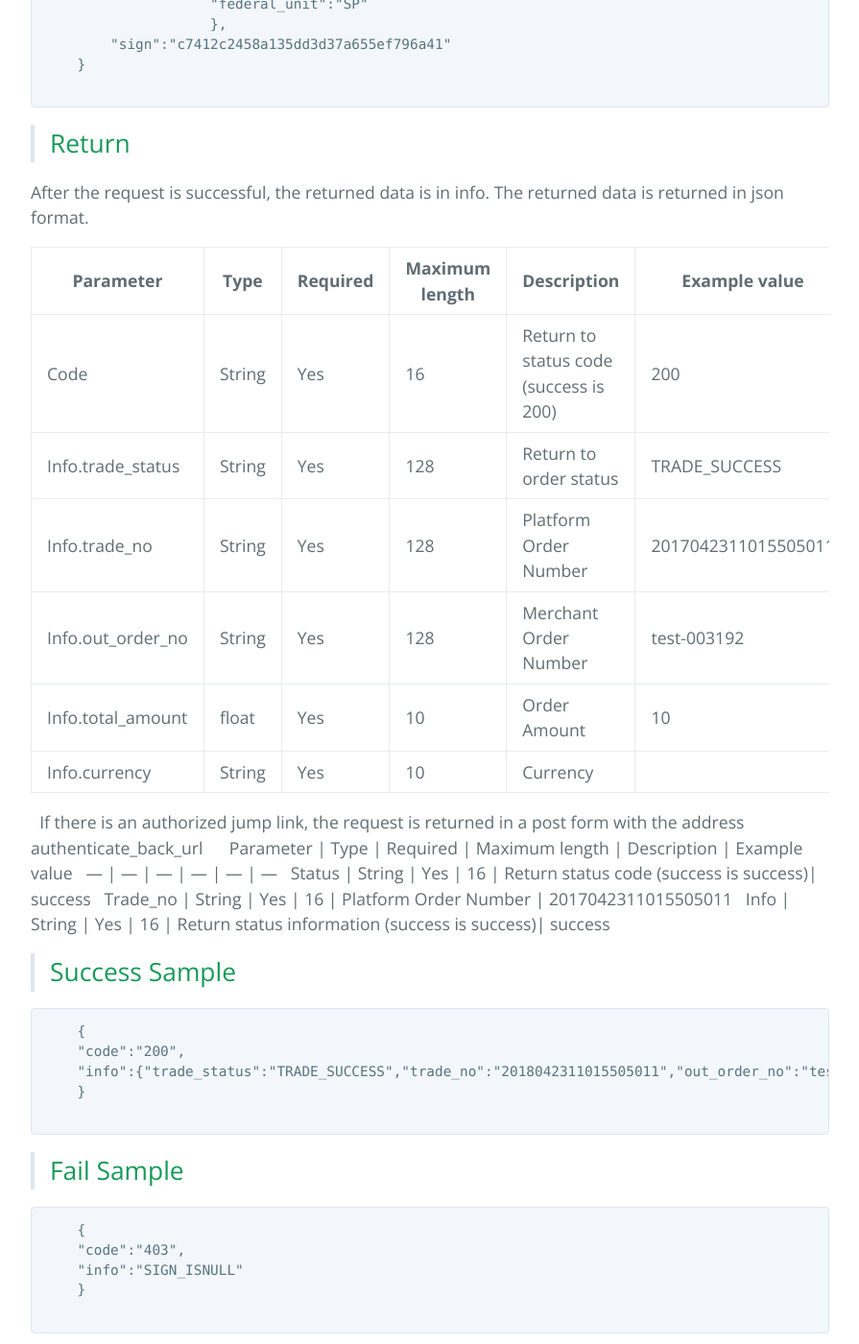
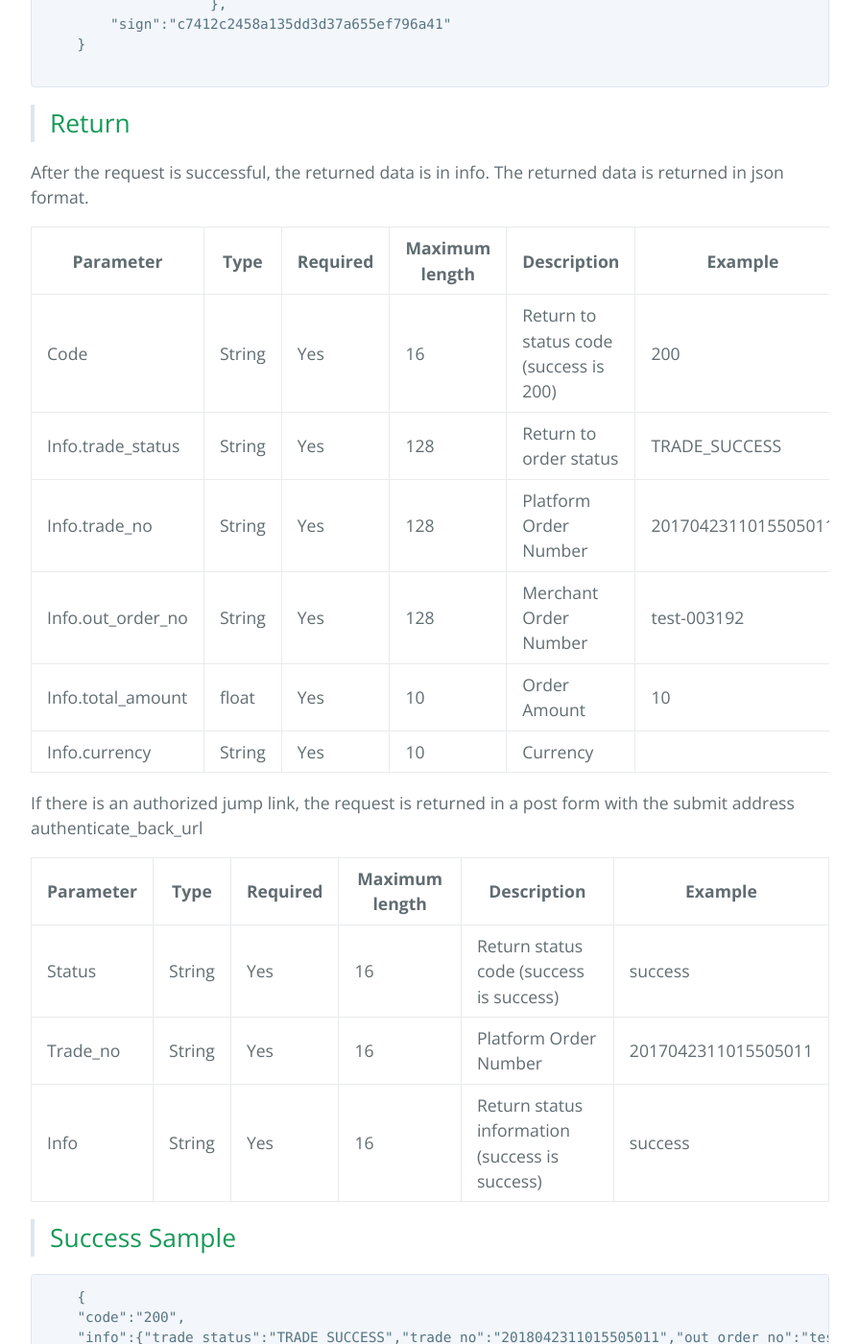
Before and after one commit to pagsmile/pagsmile.github.io, a Jekyll site: the page built from en/api/DriectCreditCard.md, in a window 1280 px wide and 1400 px high, scrolled down 4015 px. Shown: the whole window at 96% size, without its empty margins (192-1087 px from the left). Built offline with Jekyll 4.4.1, drawn with Linux system fonts in a browser that asks for light colours; our own code applies the rules of GitHub Pages for plain Markdown files; some of the changed text lies outside the part shown.

Commit message:
Update DriectCreditCard.md

```diff
--- a/en/api/DriectCreditCard.md
+++ b/en/api/DriectCreditCard.md
@@ -15,10 +15,10 @@
 
 >## Request Parameters
 
-Parameter | Type | Required | Maximum length | Description | Example value
+Parameter | Type | Required | Maximum length | Description | Example
 --- | --- | --- | --- | --- | ---
-Merchant_no | String | Yes | 20 | pagsmile assigned to the merchant's ID | 1024201708140012289
-App_id | String | Yes | 20 | pagsmile application ID assigned to the merchant | 2017051914172236111
+Merchant_no | String | Yes | 20 | ID that pagsmile assigned to the merchant | 1024201708140012289
+App_id | String | Yes | 20 | Application ID that pagsmile assigned to the merchant | 2017051914172236111
 Version | String | Yes | 10 | The version of the interface being called, fixed at: 1.0 | 1.0
 Timeout_express | String | Yes | 255 | Order Validity | One-day assignment: 1d or 24h or 1440m;
 Passback_params | String | Yes | 255 | Transparent pass parameters | default passback_params
@@ -120,7 +119,7 @@ Sign | String | Yes | 32 | Signature string of merchant request parameters | Sig
 
 After the request is successful, the returned data is in info. The returned data is returned in json format.
 
-Parameter | Type | Required | Maximum length | Description | Example value
+Parameter | Type | Required | Maximum length | Description | Example
 --- | --- | --- | --- | --- | ---
 Code | String | Yes | 16 | Return to status code (success is 200) | 200
 Info.trade_status | String | Yes | 128 | Return to order status | TRADE_SUCCESS
@@ -130,13 +129,13 @@ Info.total_amount | float | Yes | 10 | Order Amount | 10
 Info.currency | String | Yes | 10 | Currency |
 
 
-  If there is an authorized jump link, the request is returned in a post form with the address authenticate_back_url
+If there is an authorized jump link, the request is returned in a post form with the submit address authenticate_back_url
 
-  Parameter | Type | Required | Maximum length | Description | Example value
-  --- | --- | --- | --- | --- | ---
-  Status | String | Yes | 16 | Return status code (success is success)| success
-  Trade_no | String | Yes | 16 | Platform Order Number | 2017042311015505011
-  Info | String | Yes | 16 | Return status information (success is success)| success
+Parameter | Type | Required | Maximum length | Description | Example
+--- | --- | --- | --- | --- | ---
+Status | String | Yes | 16 | Return status code (success is success)| success
+Trade_no | String | Yes | 16 | Platform Order Number | 2017042311015505011
+Info | String | Yes | 16 | Return status information (success is success)| success
 
 >## Success Sample
 
```
Also changed, not shown: other parts of en/api/DriectCreditCard.md (+9 -10 lines).
